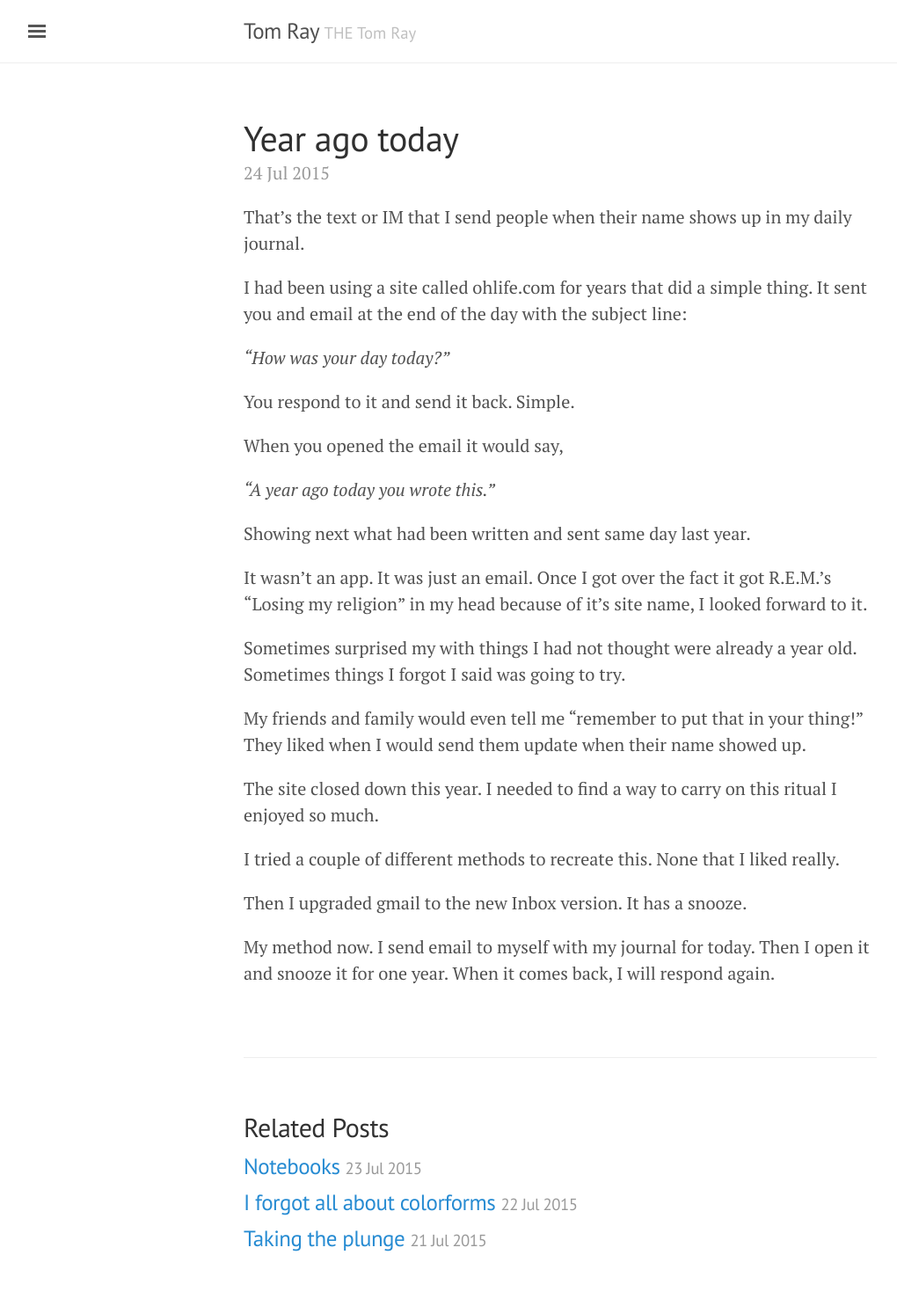
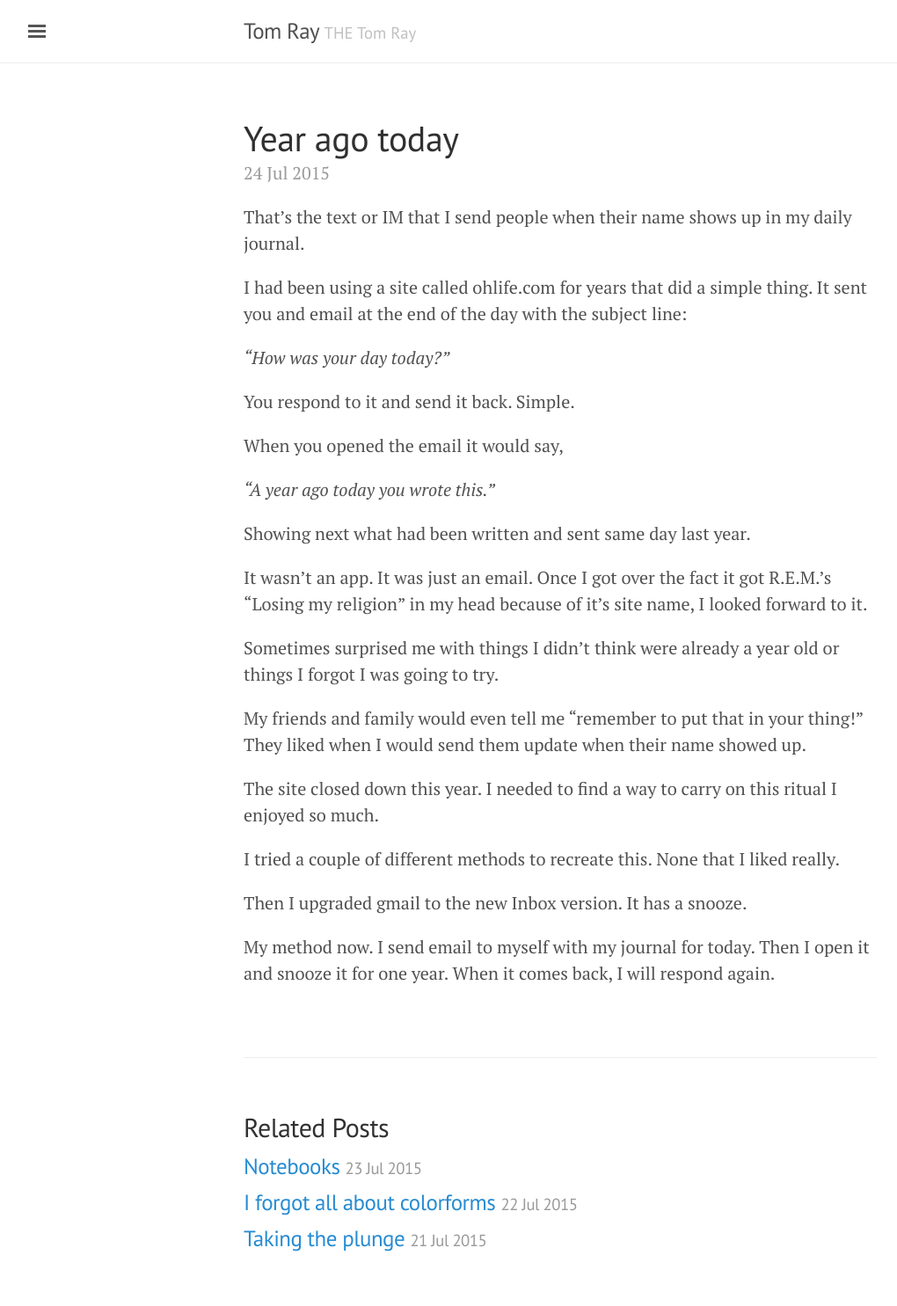
Before and after one commit to tmray/tmray.github.com, a Jekyll site: the page built from _posts/2015-07-24-Year-ago-today.md, in a window 1280 px wide. Shown: the whole page at 88% size, without its empty margins (3-1023 px from the left). Built offline with Jekyll 4.4.1, drawn with Linux system fonts in a browser that asks for light colours.

Commit message:
Update 2015-07-24-Year-ago-today.md
edit post

```diff
--- a/_posts/2015-07-24-Year-ago-today.md
+++ b/_posts/2015-07-24-Year-ago-today.md
@@ -18,7 +18,7 @@ Showing next what had been written and sent same day last year.
 
 It wasn't an app. It was just an email. Once I got over the fact it got R.E.M.'s "Losing my religion" in my head because of it's site name, I looked forward to it.
 
-Sometimes surprised my with things I had not thought were already a year old. Sometimes things I forgot I said was going to try.
+Sometimes surprised me with things I didn't think were already a year old or things I forgot I was going to try.
 
 My friends and family would even tell me "remember to put that in your thing!" They liked when I would send them update when their name showed up.
 
```
